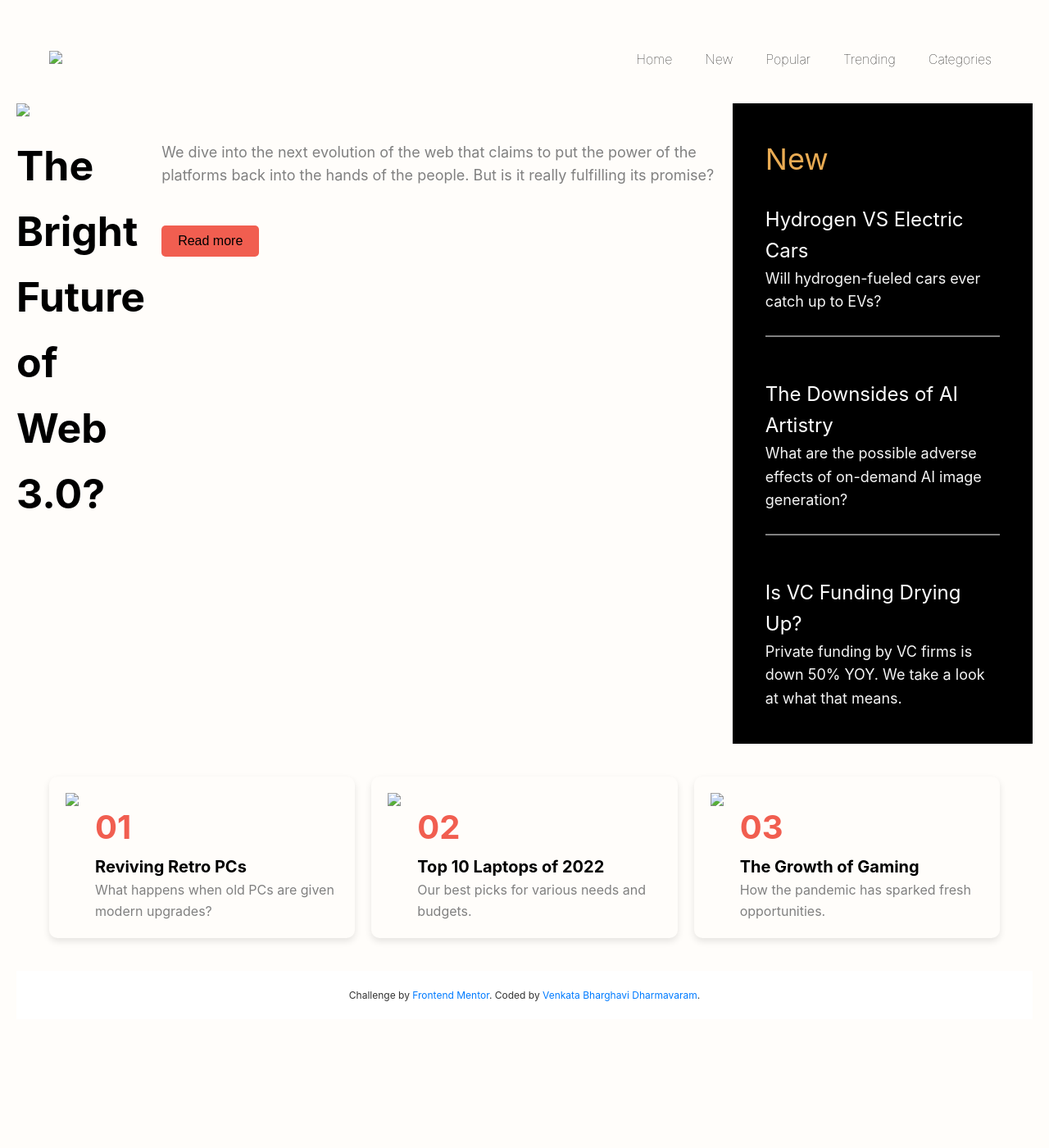
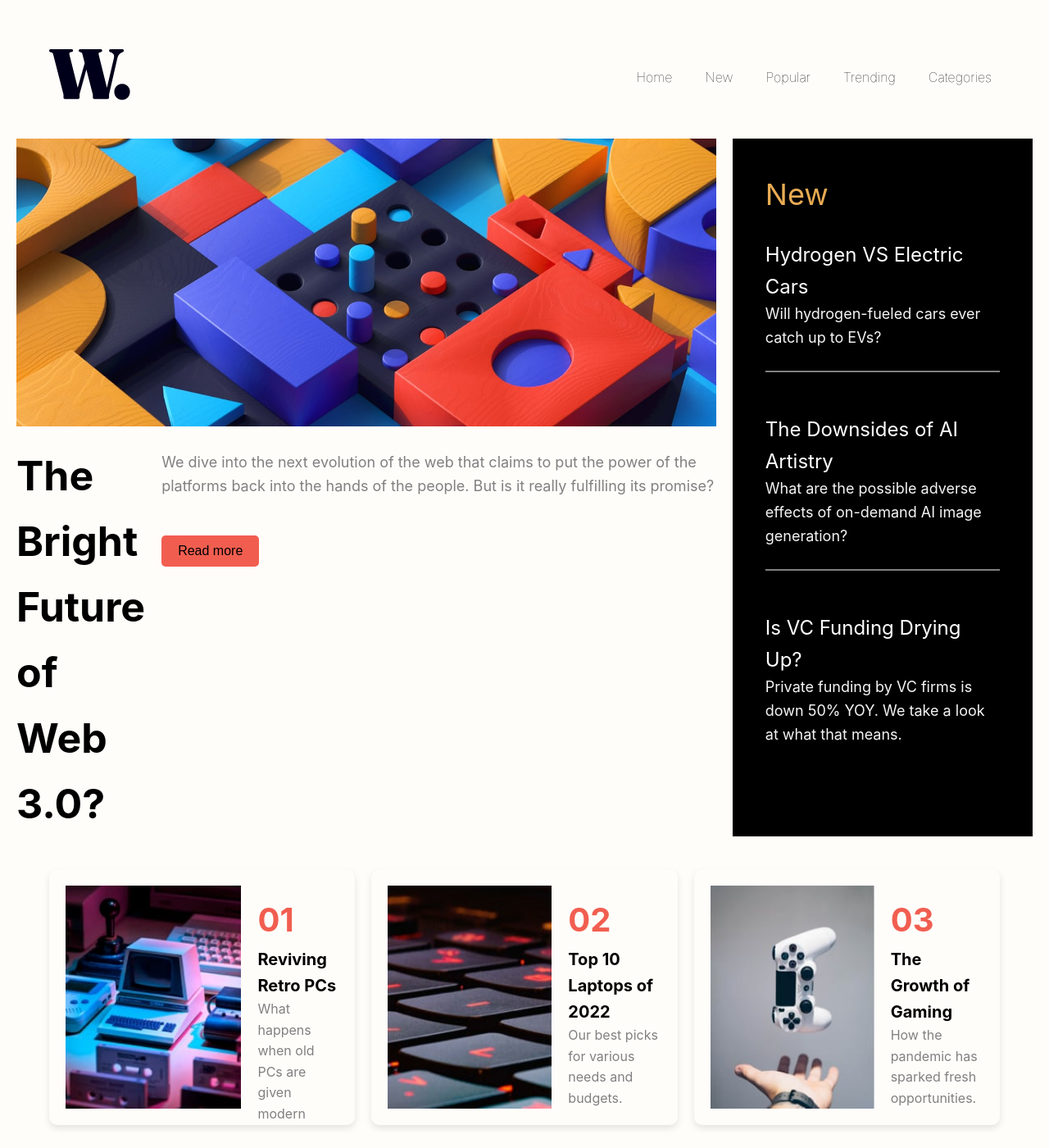
Before and after one commit to Bharghavi-2006/project-1, a plain HTML site: page index.html in a window 1280 px wide. Shown: the top 1400 px of the page at 82% size. Before the commit the page ends 1263 px from the top, so only its background shows below. Drawn offline with Linux system fonts and the light colour scheme.

Commit message:
index.html

```diff
--- a/index.html
+++ b/index.html
@@ -13,7 +13,7 @@
 <body>
   <header>
     <div class="logo">
-      <img src="./assets/images/logo.svg">
+      <img src="logo.svg">
     </div>
     <nav>
       <ul>
@@ -29,7 +29,7 @@
   <main>
     <section class="introductory content">
      <div class="image-1">
-      <img src="./assets/images/image-web-3-desktop.jpg">
+      <img src="image-web-3-desktop.jpg">
 
      <div class="heading">
       <h1>The Bright Future of Web 3.0?</h1>
@@ -68,7 +68,7 @@
 
     <section class="news articles">
      <article>
-       <img src="./assets/images/image-retro-pcs.jpg">
+       <img src="image-retro-pcs.jpg">
        <div>
        <h1>01</h1>
        <h2>Reviving Retro PCs</h2>
@@ -77,7 +77,7 @@
      </article>
 
      <article>
-       <img src="./assets/images/image-top-laptops.jpg">
+       <img src="image-top-laptops.jpg">
        <div>
        <h1>02</h1>
        <h2>Top 10 Laptops of 2022</h2>
@@ -86,7 +86,7 @@
      </article>
 
      <article>
-      <img src="./assets/images/image-gaming-growth.jpg">
+      <img src="image-gaming-growth.jpg">
       <div>
       <h1>03</h1>
       <h2>The Growth of Gaming</h2>
```
